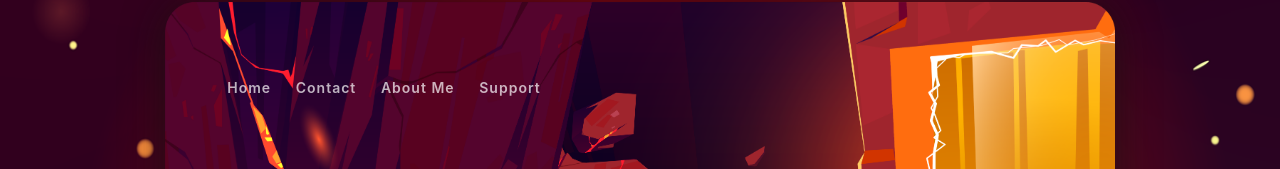
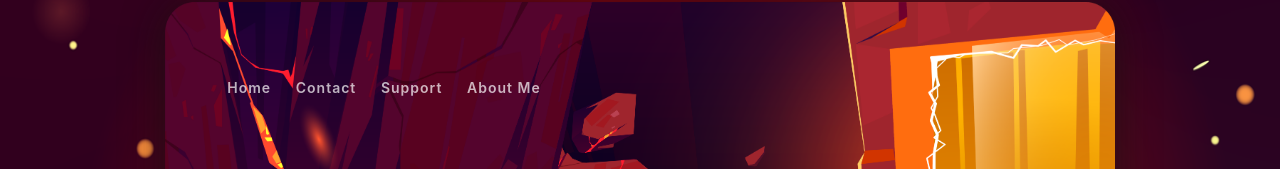
Before and after one commit to thetooaung07/project-next, a Next.js app: page / in a window 1280 px wide. Shown: the part 113-282 px from the top of the page. Built offline with nearby package versions, Linux system fonts and the light colour scheme.

Commit message:
Add Priority in image loading to reduce flickering

```diff
--- a/components/IntroPage/IntroNavigation.js
+++ b/components/IntroPage/IntroNavigation.js
@@ -10,13 +10,13 @@ export default function IntroNavigation() {
           <Link href="/">Home</Link>
         </li>
         <li>
-          <Link href="/">Contact</Link>
+          <Link href="/contact">Contact</Link>
         </li>
         <li>
-          <Link href="/">About Me</Link>
+          <Link href="/support">Support</Link>
         </li>
         <li>
-          <Link href="/">Support</Link>
+          <Link href="/aboutme">About Me</Link>
         </li>
       </ul>
     </nav>
```
Also changed, not shown: components/IntroPage/IntroCard.js (+1 -1 lines).
